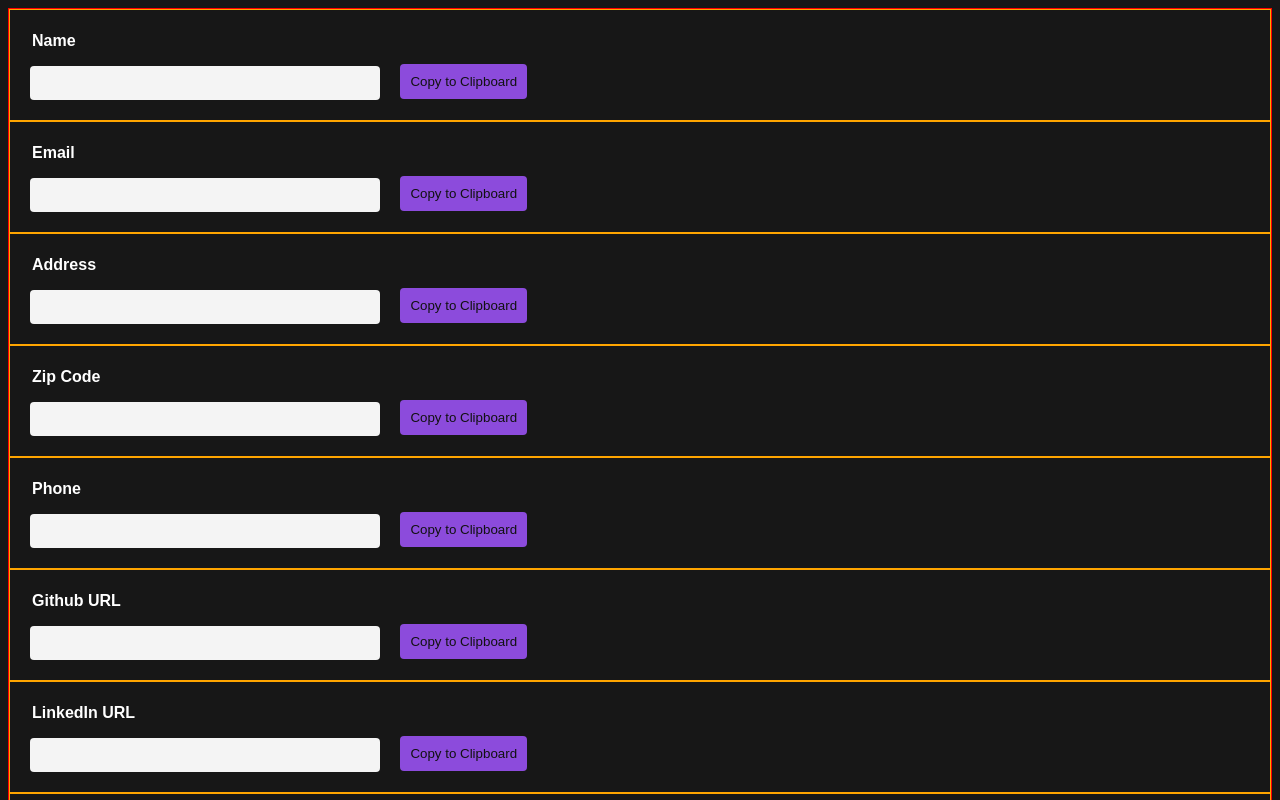
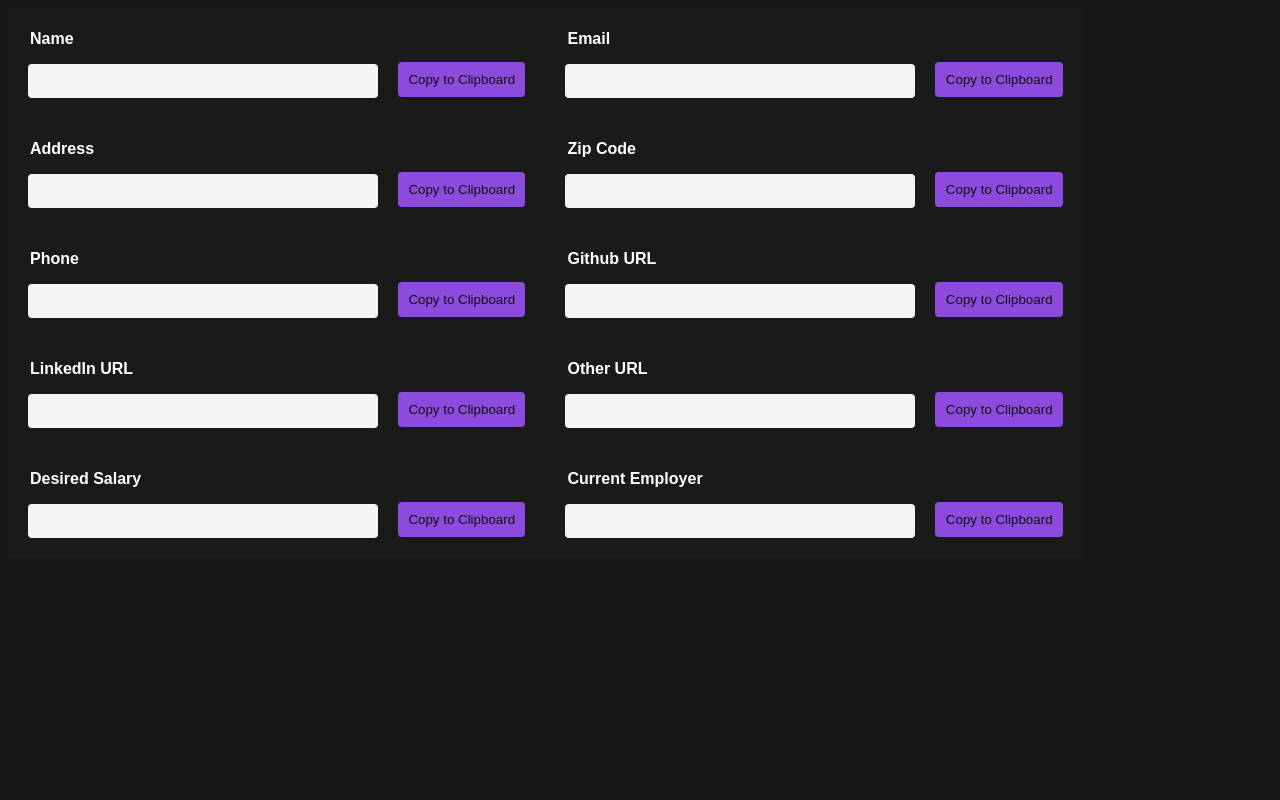
Before and after one commit to Robert-LC/EasyApply, a Next.js app in the folder easy-apply/: page / in a window 1280 px wide. Shown: the top 800 px of the page. Built offline with nearby package versions, Linux system fonts and the light colour scheme.

Commit message:
Restructure entries list to wrap

```diff
--- a/easy-apply/src/app/components/EntriesList/entriesList.module.css
+++ b/easy-apply/src/app/components/EntriesList/entriesList.module.css
@@ -1,3 +1,6 @@
 .entriesList {
-    border: 1px solid red;
+    width: fit-content;
+    height: auto;
+    display: flex;
+    flex-wrap: wrap;
 }
--- a/easy-apply/src/app/components/Entry/entry.module.css
+++ b/easy-apply/src/app/components/Entry/entry.module.css
@@ -1,11 +1,11 @@
 .entry {
     /* Box Model */
-    border: 1px solid orange;
+    background-color: #1a1a1a;
     padding: 20px;
     box-sizing: border-box;
 
     /* Layout */
-    width: 100%;
+    width: fit-content;
     height: 15%;
     display: flex;
     align-items: center;
```
